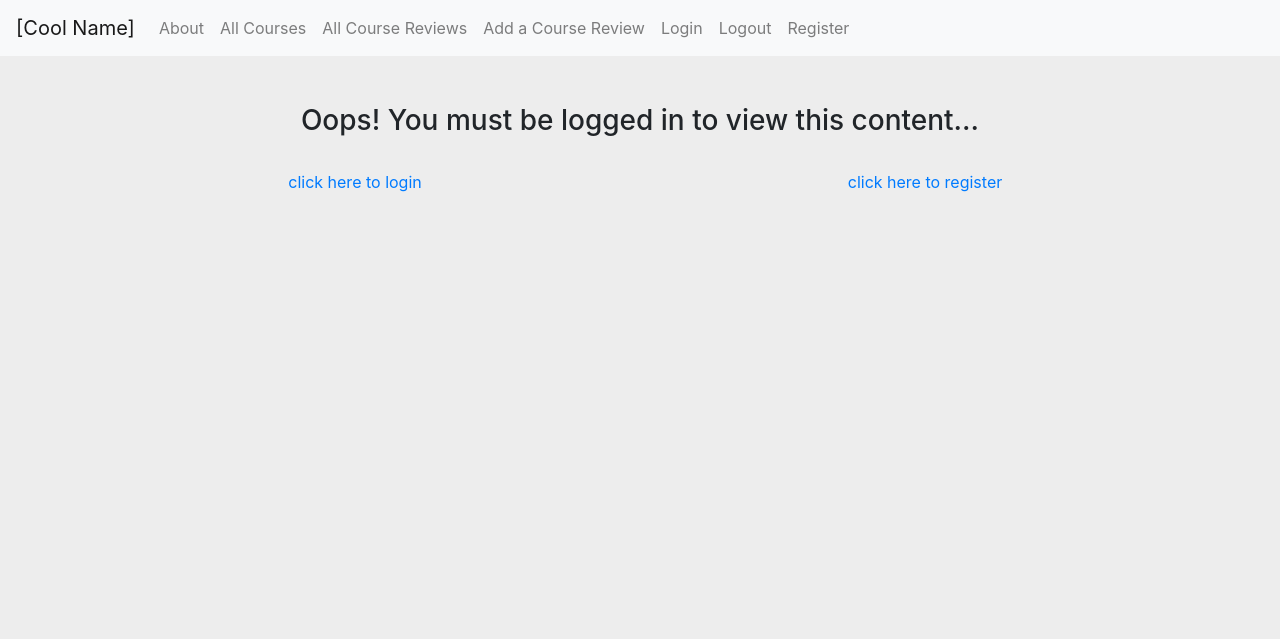
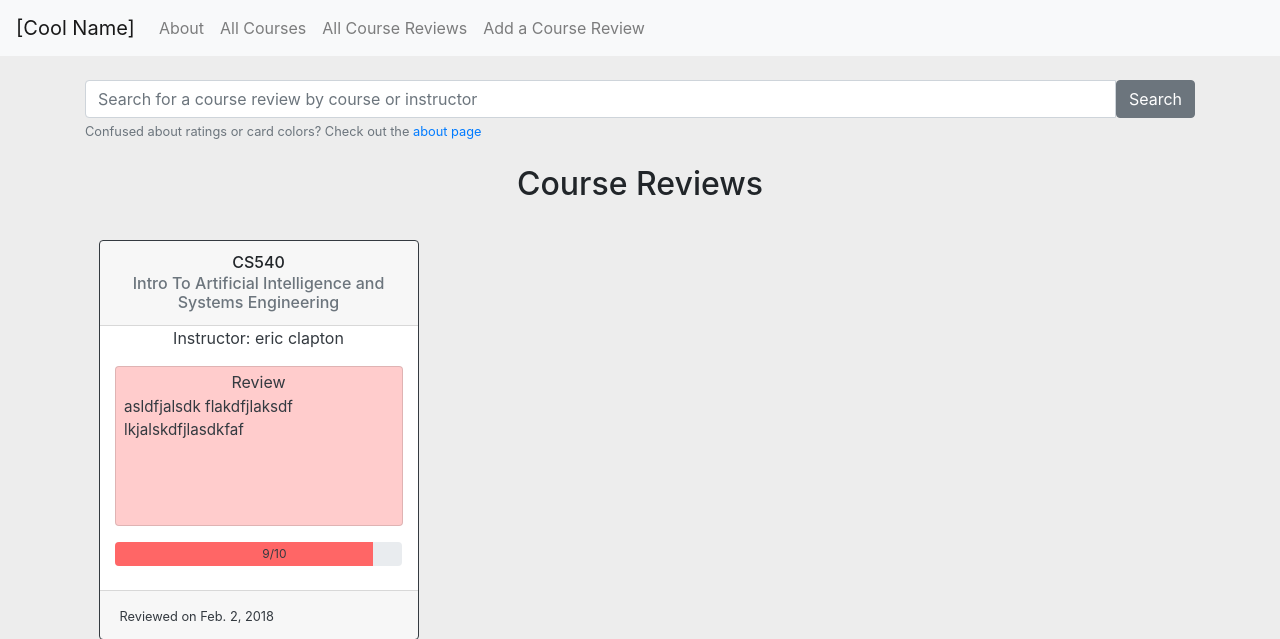
Before and after one commit to ejdweck/rate_courses, a Django app: page /course_reviews/ in a window 1280 px wide. Shown: the top 639 px of the page. Run offline with Django 3.2, Linux system fonts and the light colour scheme; data comes from the database, SQL or seed files in the repository; some libraries are stand-ins or nearby versions.

Commit message:
got rid of user authentification system

```diff
--- a/course/models.py
+++ b/course/models.py
@@ -49,7 +49,6 @@ class CourseReview(models.Model):
 	reviewId = models.AutoField(primary_key=True)
 	instructorId = models.ForeignKey(Instructor, on_delete = models.CASCADE)
 	courseReviewTagId = models.ForeignKey(CourseReviewTag, on_delete = models.CASCADE)
-	reviewerId = models.IntegerField()
 	review = models.CharField(max_length=50)
 	rating = models.IntegerField()
 	reviewDate = models.DateField()
--- a/course/urls.py
+++ b/course/urls.py
@@ -12,11 +12,6 @@ urlpatterns = [
     url(r'^course_reviews/$', views.course_reviews, name='course_reviews'),
     url(r'^search/$', views.search, name='search'),
 
-    # authentification system urls
-    url(r'^login/$', auth_views.login, name='login'),
-    url(r'^logout/$', auth_views.logout, name='logout'),
-    url(r'^signup/$', core_views.signup, name='signup'),
-
     # admin page url
     url(r'^admin/', admin.site.urls),
     ]
--- a/course/views.py
+++ b/course/views.py
@@ -98,13 +98,9 @@ def modal_form(request):
             rating = form.cleaned_data['rating']
             # determine if weed out button has been pressed on form on field
             weedOutButton = form.cleaned_data['weedOutCourse']
-            print(weedOutButton)
             interestingContent = form.cleaned_data['interestingContent']
-            print(interestingContent)
             lotsOfHomework = form.cleaned_data['lotsOfHomework']
-            print(lotsOfHomework)
             mandatoryAttendance = form.cleaned_data['mandatoryAttendance']
-            print(mandatoryAttendance)
 
             # create CourseReviewTags object
             courseReviewTag = CourseReviewTag.objects.create(weedOutCourse=weedOutButton, interestingContent=interestingContent, lotsOfHomework=lotsOfHomework, mandatoryAttendance=mandatoryAttendance)
@@ -132,10 +128,6 @@ def modal_form(request):
                 # create course
                 new_course = Course.objects.create(courseDepartment=courseDepartment,courseNumber=courseNumber,courseName='',averageRating=avgRating,numberOfRatings=numRatings)
 
-                # get the userId for the user leaving the review
-                currentUser = request.user
-                currentUserId = currentUser.id
-
                 # instructor object to pass into course review as we linked the models via Foreign Keys
                 instructorObject = ""
 
@@ -157,7 +149,6 @@ def modal_form(request):
                     courseNumber = courseNumber,
                     instructorId = instructorObject,
                     courseReviewTagId = courseReviewTag,
-                    reviewerId = currentUserId,
                     review = review,
                     rating = rating,
                     reviewDate = reviewDate
@@ -174,10 +165,6 @@ def modal_form(request):
                 course.save()
 
             else:
-                # get the userId for the user leaving the review
-                currentUser = request.user
-                currentUserId = currentUser.id
-
                 # instructor object to pass into course review as we linked the models via Foreign Keys
                 instructorObject = ""
 
@@ -200,7 +187,6 @@ def modal_form(request):
                     courseNumber = courseNumber,
                     instructorId = instructorObject,
                     courseReviewTagId = courseReviewTag,
-                    reviewerId = currentUserId,
                     review = review,
                     rating = rating,
                     reviewDate = reviewDate
--- a/templates/course_reviews.html
+++ b/templates/course_reviews.html
@@ -1,8 +1,6 @@
 {% extends 'index.html' %}
 
 {% block content %}
-{% if user.is_authenticated %}
-
 <br>
 <div class="container">
 	<div class="row">
@@ -64,20 +62,4 @@
   {% endfor %}
 	</div>
 </div>
-{% else %}
-  <br>
-  <br>
-  <div class="container">
-    <h3>Oops! You must be logged in to view this content...</h3>
-    <br>
-    <div class="row" id="login-register-links">
-      <div class="col-md-6">
-        <a class="login-message" href= "{% url 'login' %}">click here to login</a>
-      </div>
-      <div class="col-md-6">
-        <a class="login-message" href= "{% url 'signup' %}">click here to register</a>
-      </div>
-    </div>
-  </div>
-{% endif %}
 {% endblock %}
--- a/templates/homepage.html
+++ b/templates/homepage.html
@@ -122,5 +122,4 @@
 	{% endfor %}
 	</div>
 </div>
-
 {% endblock %}
--- a/templates/index.html
+++ b/templates/index.html
@@ -33,15 +33,10 @@
       </button>
       <div class="collapse navbar-collapse" id="navbarNavAltMarkup">
         <div class="navbar-nav">
-
           <a class="nav-item nav-link" href="{% url 'about' %}">About</a>
           <a class="nav-item nav-link" href="{% url 'courses' %}">All Courses</a>
           <a class="nav-item nav-link" href="{% url 'course_reviews' %}">All Course Reviews</a>
           <a href="#" class="nav-item nav-link" data-toggle="modal" data-target="#exampleModal" data-whatever="@getbootstrap">Add a Course Review</a>
-
-          <a class="nav-item nav-link" href="{% url 'login' %}">Login</a>
-          <a class="nav-item nav-link" href="{% url 'logout' %}">Logout</a>
-          <a class="nav-item nav-link" href="{% url 'signup' %}">Register</a>
         </div>
       </div>
     </nav>
```
Also changed, not shown: templates/courses.html (+0 -18 lines), templates/search.html (+0 -19 lines), templates/submission.html (deleted, +0 -10 lines), course/migrations/0001_initial.py (deleted), data.db.
